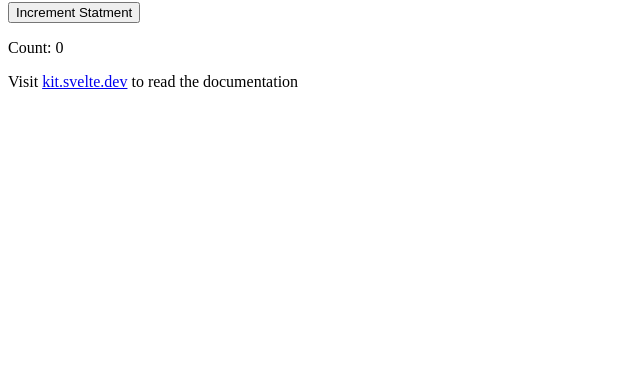
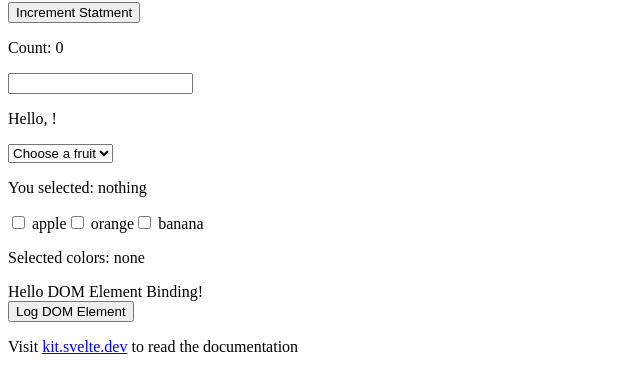
Before and after one commit to kanChome/Svelte-tutorial, a SvelteKit app: page / in a window 1280 px wide. Shown: the part 760-1129 px from the top of the page, without its empty margins (0-640 px from the left). Before the commit the page ends 867 px from the top, so only its background shows below. Built offline with nearby package versions, Linux system fonts and the light colour scheme.

Commit message:
binding tutorial.

```diff
--- /dev/null
+++ b/src/lib/components/Binding.svelte
@@ -0,0 +1,6 @@
+<script lang="ts">
+  let name = "";
+</script>
+
+<input type="text" bind:value={name} />
+<p>Hello, {name}!</p>
--- /dev/null
+++ b/src/lib/components/DomElementBinding.svelte
@@ -0,0 +1,20 @@
+<script lang="ts">
+  // checkboxが変化するとselectedColorsの値も更新される
+  let selectedColors: string[] = [];
+  let colors = ["apple", "orange", "banana"];
+
+  // div要素とバインドしたmyElementを参照する
+  let myElement: HTMLDivElement;
+</script>
+
+{#each colors as color}
+  <label>
+    <input type="checkbox" bind:group={selectedColors} value={color} />
+    {color}
+  </label>
+{/each}
+
+<p>Selected colors: {selectedColors.join(", ") || "none"}</p>
+
+<div bind:this={myElement}>Hello DOM Element Binding!</div>
+<button on:click={() => console.log(myElement)}>Log DOM Element</button>
--- /dev/null
+++ b/src/lib/components/GroupBinding.svelte
@@ -0,0 +1,14 @@
+<script lang="ts">
+  // セレクトボックスで選択するたびにselectedFruitも更新する
+  let selectedFruit = "";
+  let fruits = ["apple", "orange", "banana"];
+</script>
+
+<select bind:value={selectedFruit}>
+  <option value="">Choose a fruit</option>
+  {#each fruits as fruit}
+    <option>{fruit}</option>
+  {/each}
+</select>
+
+<p>You selected: {selectedFruit || "nothing"}</p>
--- a/src/routes/+page.svelte
+++ b/src/routes/+page.svelte
@@ -1,6 +1,9 @@
 <script lang="ts">
+  import Binding from "$lib/components/Binding.svelte";
   import Child from "$lib/components/Child.svelte";
   import DispatcherChild from "$lib/components/DispatcherChild.svelte";
+  import DomElementBinding from "$lib/components/DomElementBinding.svelte";
+  import GroupBinding from "$lib/components/GroupBinding.svelte";
   import Increment from "$lib/components/Increment.svelte";
   import ReactiveIncrement from "$lib/components/ReactiveIncrement.svelte";
   import ReactiveStetment from "$lib/components/ReactiveStetment.svelte";
@@ -60,6 +63,12 @@
 <ReactiveIncrement />
 
 <ReactiveStetment />
+
+<Binding />
+
+<GroupBinding />
+
+<DomElementBinding />
 <p>
   Visit <a href="https://kit.svelte.dev">kit.svelte.dev</a> to read the documentation
 </p>
```
